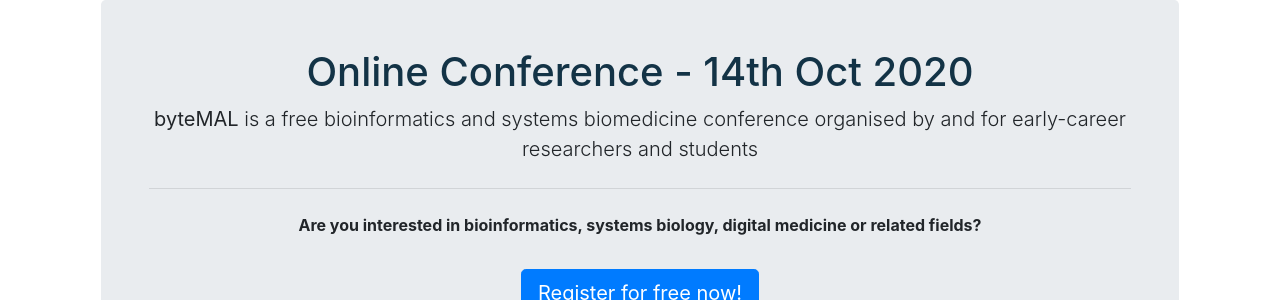
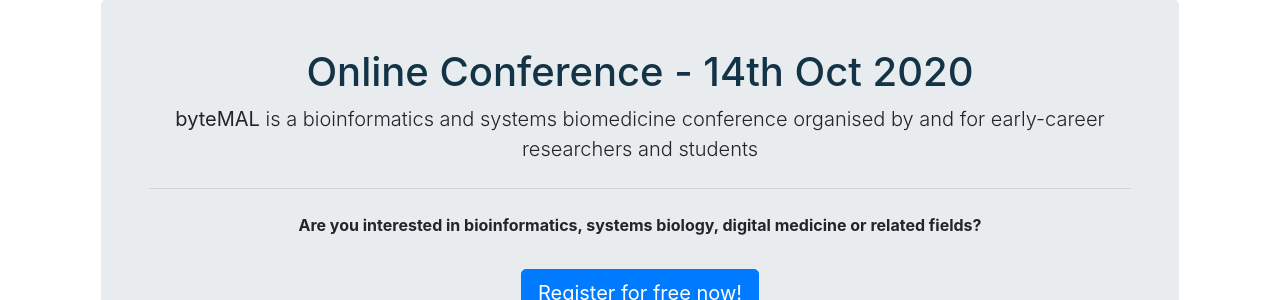
Before and after one commit to bytemal/bytemal-2020, a Jekyll site: the page built from index.html, in a window 1280 px wide. Shown: the part 297-597 px from the top of the page. Built offline with Jekyll 4.4.1, drawn with Linux system fonts in a browser that asks for light colours.

Commit message:
Update index.html

```diff
--- a/index.html
+++ b/index.html
@@ -5,7 +5,7 @@
 
 <div class="jumbotron p-5" style="text-align: center">
   <h1>Online Conference - 14th Oct 2020</h1>
-  <p class="lead"><strong>byteMAL</strong> is a free bioinformatics and systems biomedicine conference organised by and for early-career researchers and students</p>
+  <p class="lead"><strong>byteMAL</strong> is a bioinformatics and systems biomedicine conference organised by and for early-career researchers and students</p>
   <hr class="my-4">
   <p><strong>Are you interested in bioinformatics, systems biology, digital medicine or related fields?</strong></p>
 	<a class="btn btn-primary btn-lg my-3" href="/bytemal-2020/register" role="button">Register for free now!</a>
```
